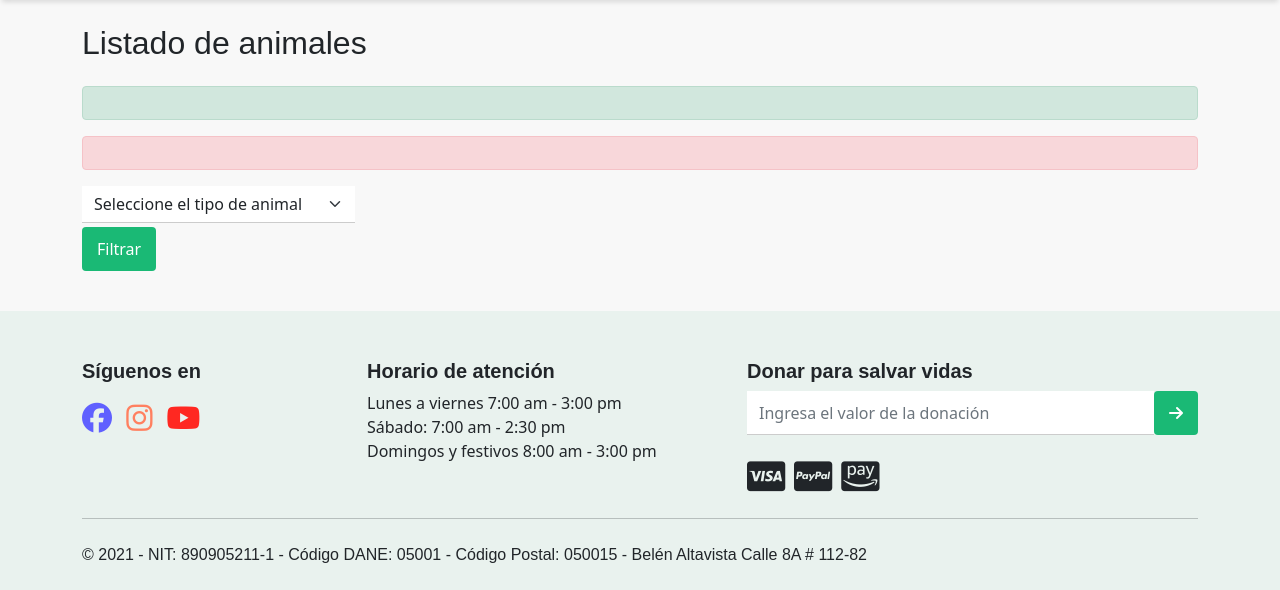
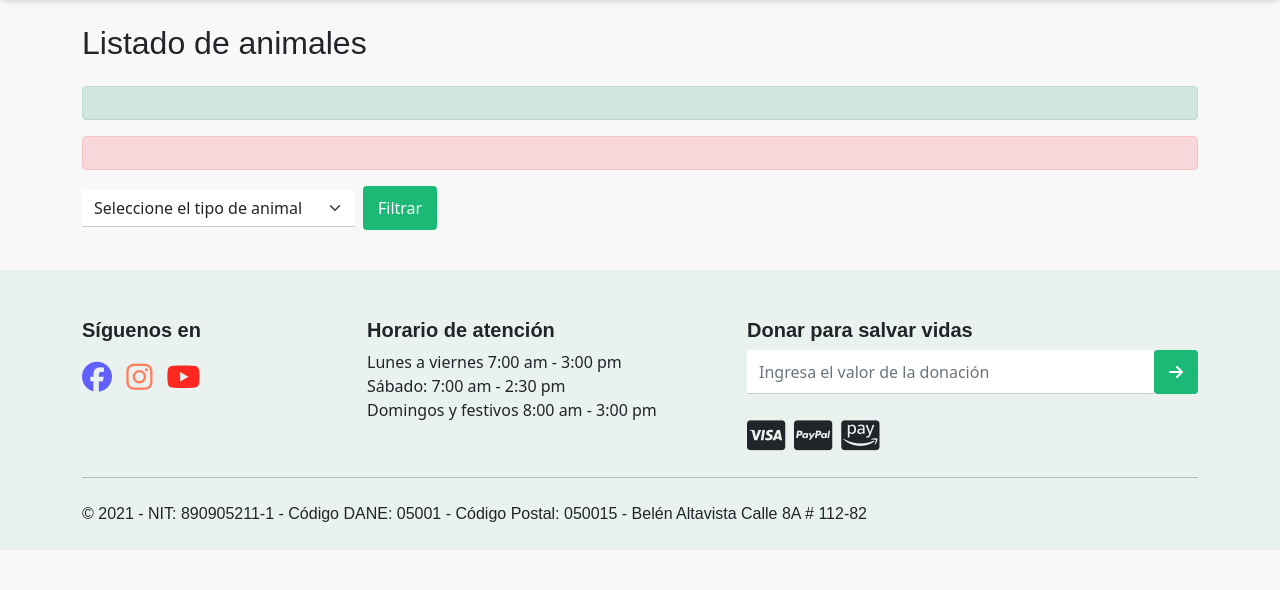
Before and after one commit to insoul-code/hogarsabadom2, a CodeIgniter 4 app: the page made by app/Views/listaAnimales.php in a window 1280 px wide. Shown: the part 70-660 px from the top of the page. Run offline with PHP 8.4 and a stand-in for CodeIgniter, Linux system fonts and the light colour scheme; the template is opened without the code that fills it, so the values that code supplies are empty; some libraries are stand-ins or nearby versions; some web fonts are replaced.

Commit message:
Se realiza ajustes en el filtro por animal.

```diff
--- a/app/Views/listaAnimales.php
+++ b/app/Views/listaAnimales.php
@@ -89,8 +89,8 @@
         <?php endif ?>
         <div class="row mb-3">
             <div class="col-md-6">
-                <form action="<?= site_url('/animales/filtro')?>" method="POST">
-                    <select class="form-select w-50 mb-1" name="tipo">
+                <form action="<?= site_url('/animales/filtro')?>" method="POST" class="d-flex align-items-center">
+                    <select class="form-select" name="tipo">
                                     <option selected>Seleccione el tipo de animal</option>
                                     <option value="1">Perro</option>
                                     <option value="2">Gato</option>
@@ -99,7 +99,7 @@
                                     <option value="5">Reptil</option>
                                 </select>
                     <div class="col-md-6">
-                        <button class="btnbase btnprimary w-10">Filtrar</button>
+                        <button class="btnbase btnprimary ms-2">Filtrar</button>
                     </div>
                 </form>
             </div>
--- a/app/Views/listaProductos.php
+++ b/app/Views/listaProductos.php
@@ -89,8 +89,8 @@
         <?php endif ?>
         <div class="row mb-3">
             <div class="col-md-6">
-                <form action="<?= site_url('/producto/filtro')?>" method="POST">
-                    <select class="form-select w-50 mb-1" name="tipo">
+                <form action="<?= site_url('/producto/filtro')?>" method="POST" class="d-flex align-items-center">
+                    <select class="form-select" name="tipo">
                                     <option selected>Seleccione el tipo de animal</option>
                                     <option value="1">Perro</option>
                                     <option value="2">Gato</option>
@@ -99,7 +99,7 @@
                                     <option value="5">Reptil</option>
                                 </select>
                     <div class="col-md-6">
-                        <button class="btnbase btnprimary w-10">Filtrar</button>
+                        <button class="btnbase btnprimary ms-2">Filtrar</button>
                     </div>
                 </form>
             </div>
```
